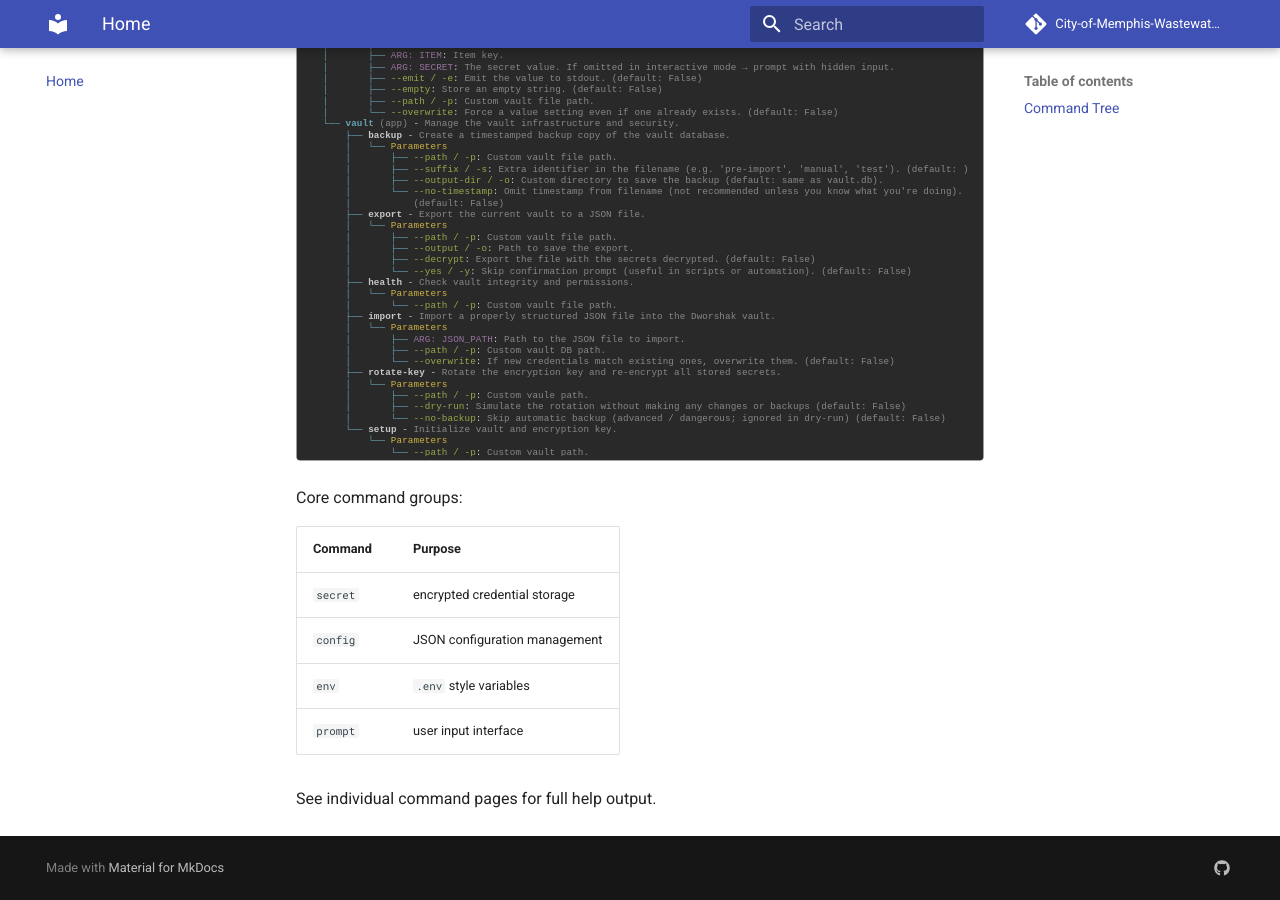
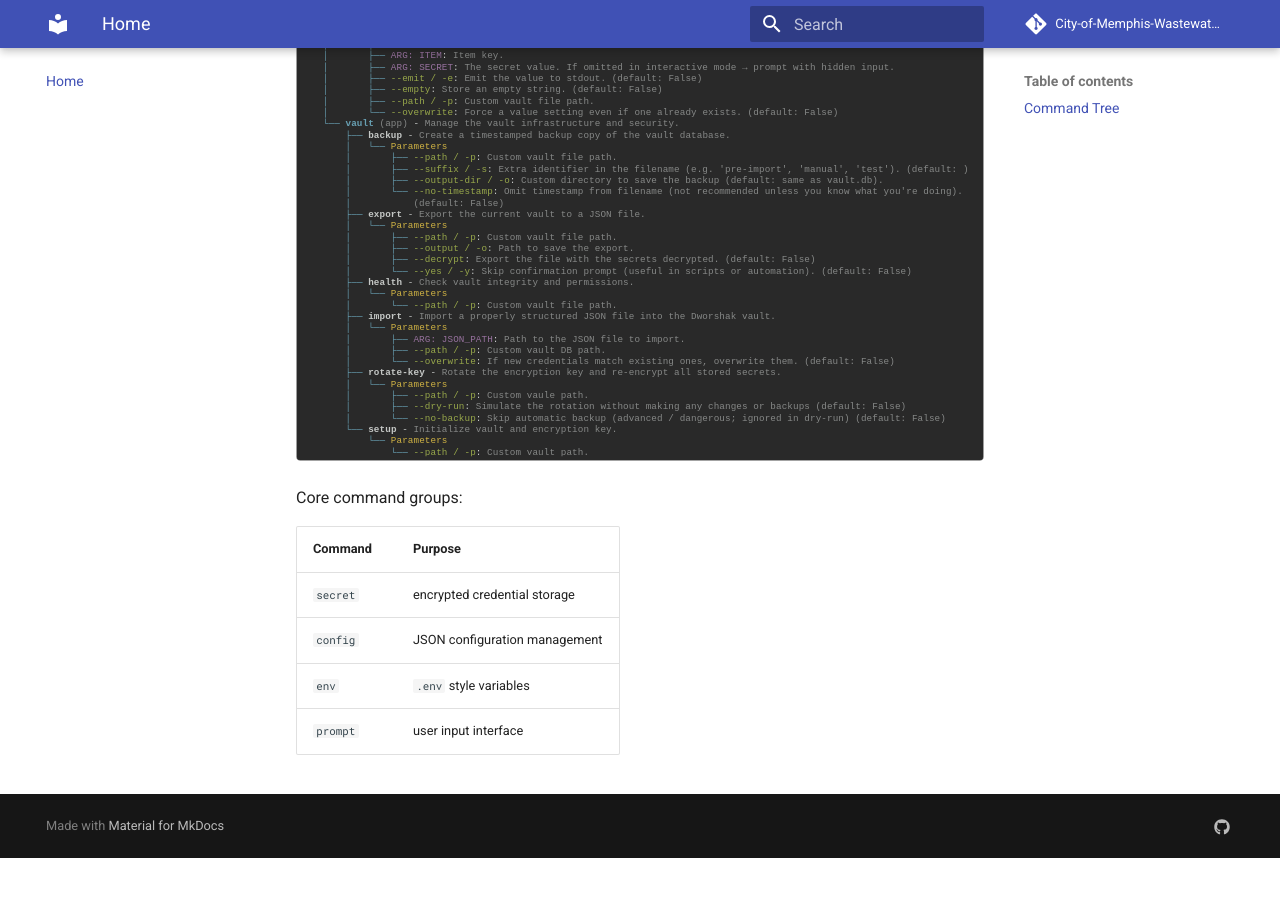
Before and after one commit to City-of-Memphis-Wastewater/dworshak, an MkDocs documentation site: the page built from docs/index.md, in a window 1280 px wide and 900 px high, scrolled down 1979 px. Built offline with MkDocs 1.6.1 and Material for MkDocs 9.7.7, drawn with Linux system fonts in a browser that asks for light colours; comment, search, counter and statistics services are not loaded; after the commit the page ends 2837 px from its top, so only the background shows below that.

```diff
--- a/docs/index.md
+++ b/docs/index.md
@@ -14,5 +14,3 @@
 | `config` | JSON configuration management |
 | `env` | `.env` style variables |
 | `prompt` | user input interface |
-
-See individual command pages for full help output.
```
